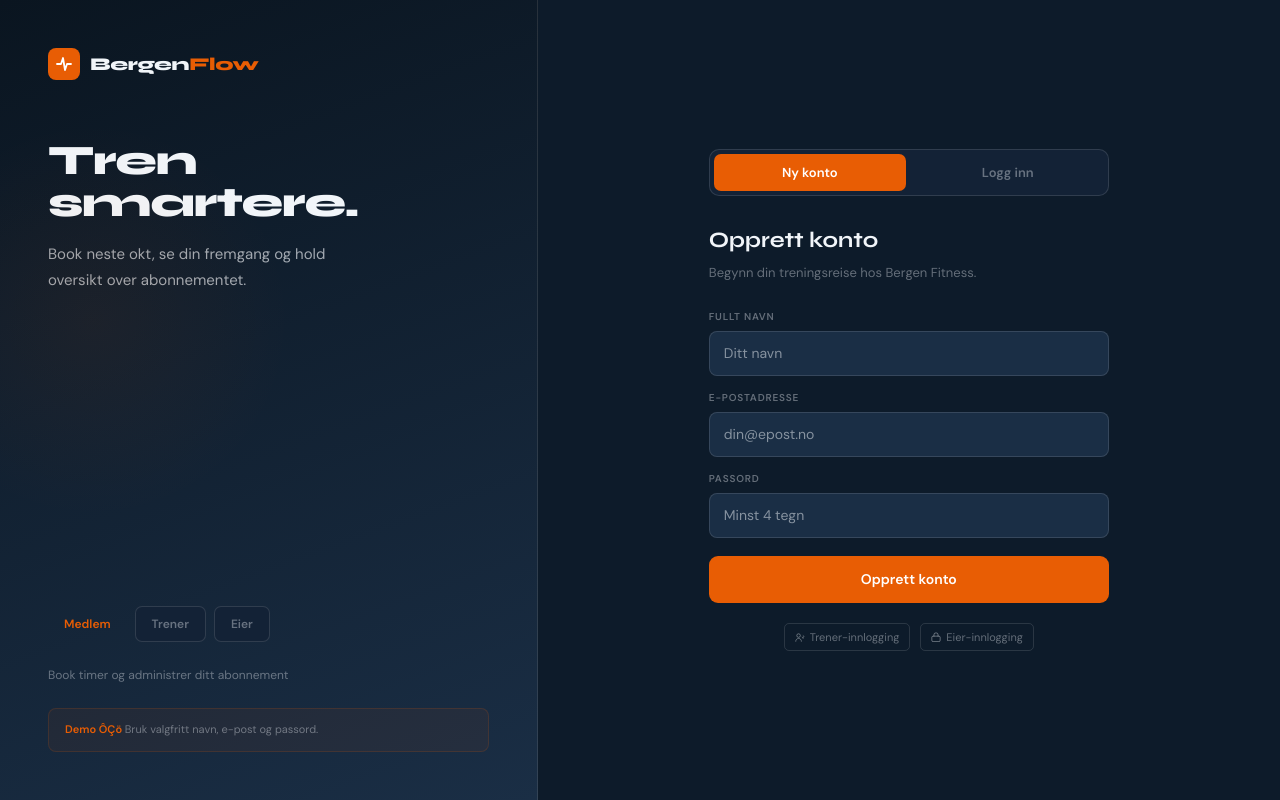
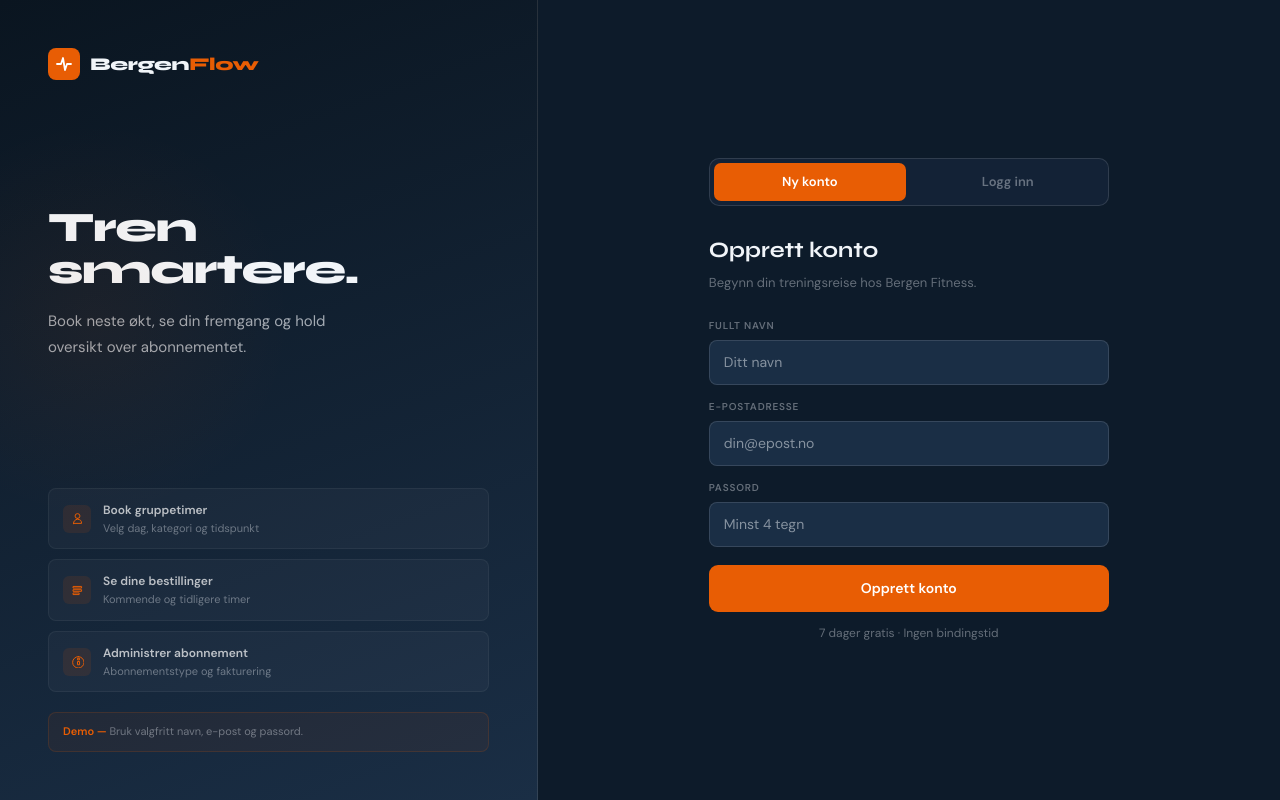
Before and after one commit to SloThdk/bergenflow, a Next.js app: page / in a window 1280 px wide. Built offline with nearby package versions, Linux system fonts and the light colour scheme.

Commit message:
Login: customer-only, no mode switcher — trainer/owner via Sloth Studio portal links

```diff
--- a/app/page.tsx
+++ b/app/page.tsx
@@ -2,99 +2,84 @@
 import { useState, useEffect } from "react";
 import { useRouter } from "next/navigation";
 
-type Mode = "member" | "trainer" | "owner";
-
 export default function LoginPage() {
   const router = useRouter();
-  const [mode, setMode]       = useState<Mode>("member");
-  const [name, setName]       = useState("");
-  const [email, setEmail]     = useState("");
+  const [authMode, setAuthMode] = useState<"signup" | "login">("signup");
+  const [name, setName]         = useState("");
+  const [email, setEmail]       = useState("");
   const [password, setPassword] = useState("");
-  const [error, setError]     = useState("");
-  const [loading, setLoading] = useState(false);
-  const [authMode, setAuthMode] = useState<"login"|"signup">("signup");
+  const [error, setError]       = useState("");
+  const [loading, setLoading]   = useState(false);
 
   useEffect(() => {
     try {
       if (sessionStorage.getItem("bf_member")) router.push("/dashboard");
-      if (sessionStorage.getItem("bf_trainer")) router.push("/trainer");
-      if (sessionStorage.getItem("bf_owner_bf")) router.push("/owner");
     } catch {}
   }, [router]);
 
   function handleSubmit(e: React.FormEvent) {
     e.preventDefault();
     setError("");
-    if (mode === "owner" && email.trim().toLowerCase() !== "owner@bergenfitness.no") {
-      setError("Ugyldig eierkonto. Bruk owner@bergenfitness.no");
-      return;
-    }
     if (!email.trim() || !password.trim()) { setError("Fyll inn alle felt."); return; }
-    if (mode === "member" && authMode === "signup" && !name.trim()) { setError("Skriv inn ditt navn."); return; }
-    if (password.length < 4) { setError("Passordet ma vaere minst 4 tegn."); return; }
+    if (authMode === "signup" && !name.trim()) { setError("Skriv inn ditt navn."); return; }
+    if (password.length < 4) { setError("Passordet må være minst 4 tegn."); return; }
     setLoading(true);
     setTimeout(() => {
       try {
-        if (mode === "member") {
-          sessionStorage.setItem("bf_member", JSON.stringify({ name: authMode === "signup" ? name.trim() : email.split("@")[0], email: email.trim(), plan: "Elite" }));
+        sessionStorage.setItem("bf_member", JSON.stringify({
+          name: authMode === "signup" ? name.trim() : email.split("@")[0],
+          email: email.trim(),
+          plan: "Elite",
+        }));
         router.push("/dashboard");
-        } else if (mode === "trainer") {
-          sessionStorage.setItem("bf_trainer", email.split("@")[0]);
-          router.push("/trainer");
-        } else {
-          sessionStorage.setItem("bf_owner_bf", "1");
-          router.push("/owner");
+      } catch {}
+    }, 500);
   }
-      } catch {}
-    }, 600);
-  }
-
-  const modeConfig = {
-    member:  { label: "Medlem",  desc: "Book timer og administrer ditt abonnement",    color: "var(--orange)" },
-    trainer: { label: "Trener",  desc: "Se timeplan og klasselistene dine",             color: "#7BA3C4" },
-    owner:   { label: "Eier",    desc: "Overvak treningssenter, inntekter og besokende", color: "#B8985A" },
-  };
-
-  const headlineMap = {
-    member:  { title: "Tren smartere.", sub: "Book neste okt, se din fremgang og hold oversikt over abonnementet." },
-    trainer: { title: "Din plan.", sub: "Alle dine klasser, deltakerlister og timeplan pa ett sted." },
-    owner:   { title: "Full oversikt.", sub: "Besokstall, inntekter og klassestatistikk ÔÇö alt i sanntid." },
-  };
-
-  const { title, sub } = headlineMap[mode];
 
   return (
     <div style={{ minHeight: "100vh", display: "flex", background: "var(--bg)" }}>
+
       {/* Left brand panel */}
       <div className="brand-panel" style={{ width: "42%", background: "linear-gradient(160deg, #0A1520 0%, #1A2E45 100%)", display: "flex", flexDirection: "column", justifyContent: "space-between", padding: "48px", borderRight: "1px solid var(--border-strong)", position: "relative", overflow: "hidden" }}>
         <div style={{ position: "absolute", top: "15%", left: "-20%", width: "400px", height: "400px", background: "radial-gradient(ellipse, rgba(232,93,4,0.06) 0%, transparent 70%)", pointerEvents: "none" }}/>
-        <div>
-          <div style={{ display: "flex", alignItems: "center", gap: "10px", marginBottom: "60px" }}>
+
+        <div style={{ display: "flex", alignItems: "center", gap: "10px" }}>
           <div style={{ width: "32px", height: "32px", background: "var(--orange)", borderRadius: "8px", display: "flex", alignItems: "center", justifyContent: "center" }}>
             <svg width="18" height="18" viewBox="0 0 18 18" fill="none"><path d="M2 9h4l2-6 2 12 2-6h4" stroke="#fff" strokeWidth="1.8" strokeLinecap="round" strokeLinejoin="round"/></svg>
           </div>
           <span style={{ fontFamily: "var(--font-syne)", fontSize: "18px", fontWeight: 800, letterSpacing: "-0.02em" }}>Bergen<span style={{ color: "var(--orange)" }}>Flow</span></span>
         </div>
-          <div style={{ fontFamily: "var(--font-syne)", fontSize: "clamp(32px, 3.5vw, 42px)", fontWeight: 800, lineHeight: 1.0, letterSpacing: "-0.03em", marginBottom: "18px", color: "var(--text)" }}>{title}</div>
-          <p style={{ fontSize: "15px", color: "var(--text-secondary)", lineHeight: 1.7, maxWidth: "300px" }}>{sub}</p>
+
+        <div>
+          <div style={{ fontFamily: "var(--font-syne)", fontSize: "clamp(32px, 3.5vw, 42px)", fontWeight: 800, lineHeight: 1.0, letterSpacing: "-0.03em", marginBottom: "18px" }}>Tren smartere.</div>
+          <p style={{ fontSize: "15px", color: "var(--text-secondary)", lineHeight: 1.7, maxWidth: "300px" }}>Book neste økt, se din fremgang og hold oversikt over abonnementet.</p>
+        </div>
+
+        <div>
+          <div style={{ display: "flex", flexDirection: "column", gap: "10px" }}>
+            {[
+              { icon: "M8 8a3 3 0 1 0 0-6 3 3 0 0 0 0 6zm-5 6a5 5 0 0 1 10 0H3z", label: "Book gruppetimer", desc: "Velg dag, kategori og tidspunkt" },
+              { icon: "M3 3h10v2H3zm0 4h10v2H3zm0 4h7v2H3z",                       label: "Se dine bestillinger", desc: "Kommende og tidligere timer" },
+              { icon: "M9 2a7 7 0 1 0 0 14A7 7 0 0 0 9 2zm1 10H8V8h2zm0-6H8V4h2z", label: "Administrer abonnement", desc: "Abonnementstype og fakturering" },
+            ].map(item => (
+              <div key={item.label} style={{ display: "flex", alignItems: "center", gap: "12px", padding: "12px 14px", background: "rgba(255,255,255,0.03)", border: "1px solid rgba(255,255,255,0.05)", borderRadius: "8px" }}>
+                <div style={{ width: "28px", height: "28px", borderRadius: "6px", background: "rgba(232,93,4,0.1)", display: "flex", alignItems: "center", justifyContent: "center", flexShrink: 0 }}>
+                  <svg width="13" height="13" viewBox="0 0 16 16" fill="none" style={{ color: "var(--orange)" }}>
+                    <path d={item.icon} stroke="currentColor" strokeWidth="1.2" strokeLinecap="round" strokeLinejoin="round" fill="none"/>
+                  </svg>
                 </div>
                 <div>
-          <div style={{ display: "flex", gap: "8px", marginBottom: "24px" }}>
-            {(Object.entries(modeConfig) as [Mode, typeof modeConfig[Mode]][]).map(([key, cfg]) => (
-              <button key={key} onClick={() => { setMode(key); setError(""); }} style={{
-                padding: "8px 16px", borderRadius: "7px", fontSize: "12px", fontWeight: 600,
-                background: mode === key ? `${cfg.color}18` : "var(--surface)",
-                border: `1px solid ${mode === key ? cfg.color + "44" : "var(--border-strong)"}`,
-                color: mode === key ? cfg.color : "var(--text-muted)",
-                transition: "all 0.12s", cursor: "pointer",
-              }}>{cfg.label}</button>
+                  <div style={{ fontSize: "12px", fontWeight: 600, color: "rgba(255,255,255,0.7)", marginBottom: "1px" }}>{item.label}</div>
+                  <div style={{ fontSize: "11px", color: "var(--text-muted)" }}>{item.desc}</div>
+                </div>
+              </div>
             ))}
           </div>
-          <p style={{ fontSize: "12px", color: "var(--text-muted)" }}>{modeConfig[mode].desc}</p>
-          <div style={{ marginTop: "24px", padding: "12px 16px", background: "rgba(232,93,4,0.06)", border: "1px solid rgba(232,93,4,0.15)", borderRadius: "8px" }}>
+
+          <div style={{ marginTop: "20px", padding: "10px 14px", background: "rgba(232,93,4,0.06)", border: "1px solid rgba(232,93,4,0.15)", borderRadius: "8px" }}>
             <p style={{ fontSize: "11px", color: "var(--text-muted)", lineHeight: 1.6 }}>
-              <span style={{ color: "var(--orange)", fontWeight: 600 }}>Demo ÔÇö </span>
-              {mode === "owner" ? "E-post: owner@bergenfitness.no, valgfritt passord." : "Bruk valgfritt navn, e-post og passord."}
+              <span style={{ color: "var(--orange)", fontWeight: 600 }}>Demo — </span>
+              Bruk valgfritt navn, e-post og passord.
             </p>
           </div>
         </div>
@@ -103,75 +88,56 @@ export default function LoginPage() {
       {/* Right form panel */}
       <div style={{ flex: 1, display: "flex", alignItems: "center", justifyContent: "center", padding: "48px 40px" }}>
         <div style={{ width: "100%", maxWidth: "400px" }}>
-          {mode === "member" && (
+
+          {/* Signup / Login tabs */}
           <div style={{ display: "flex", gap: "6px", marginBottom: "28px", background: "var(--surface)", border: "1px solid var(--border-strong)", borderRadius: "10px", padding: "4px" }}>
-              {(["signup","login"] as const).map(m => (
-                <button key={m} onClick={() => { setAuthMode(m); setError(""); }} style={{
-                  flex: 1, padding: "9px", borderRadius: "7px", fontSize: "13px", fontWeight: 600,
-                  background: authMode === m ? "var(--orange)" : "transparent",
-                  color: authMode === m ? "#fff" : "var(--text-muted)", border: "none", transition: "all 0.12s",
-                }}>
+            {(["signup", "login"] as const).map(m => (
+              <button key={m} onClick={() => { setAuthMode(m); setError(""); }}
+                style={{ flex: 1, padding: "9px", borderRadius: "7px", fontSize: "13px", fontWeight: 600, background: authMode === m ? "var(--orange)" : "transparent", color: authMode === m ? "#fff" : "var(--text-muted)", border: "none", transition: "all 0.12s" }}>
                 {m === "signup" ? "Ny konto" : "Logg inn"}
               </button>
             ))}
           </div>
-          )}
 
-          <h1 style={{ fontFamily: "var(--font-syne)", fontSize: "22px", fontWeight: 700, color: "var(--text)", marginBottom: "6px" }}>
-            {mode === "member" ? (authMode === "signup" ? "Opprett konto" : "Logg inn") : mode === "trainer" ? "Trener-innlogging" : "Eier-innlogging"}
+          <h1 style={{ fontFamily: "var(--font-syne)", fontSize: "22px", fontWeight: 700, marginBottom: "6px" }}>
+            {authMode === "signup" ? "Opprett konto" : "Logg inn"}
           </h1>
           <p style={{ fontSize: "13px", color: "var(--text-muted)", marginBottom: "26px" }}>
-            {mode === "member" && authMode === "signup" ? "Begynn din treningsreise hos Bergen Fitness." :
-             mode === "member" ? "Velkommen tilbake ÔÇö hva trener du i dag?" :
-             mode === "trainer" ? "Se dine klasser og deltakerlistene." :
-             "Full oversikt over treningssenteret."}
+            {authMode === "signup" ? "Begynn din treningsreise hos Bergen Fitness." : "Velkommen tilbake — hva trener du i dag?"}
           </p>
 
           <form onSubmit={handleSubmit} style={{ display: "flex", flexDirection: "column", gap: "14px" }}>
-            {mode === "member" && authMode === "signup" && (
+            {authMode === "signup" && (
               <div>
                 <label style={{ display: "block", fontSize: "10px", fontWeight: 700, color: "var(--text-muted)", textTransform: "uppercase", letterSpacing: "0.08em", marginBottom: "7px" }}>Fullt navn</label>
-                <input type="text" placeholder="Ditt navn" value={name} onChange={e => { setName(e.target.value); setError(""); }}/>
+                <input type="text" placeholder="Ditt navn" value={name} onChange={e => { setName(e.target.value); setError(""); }} />
               </div>
             )}
             <div>
               <label style={{ display: "block", fontSize: "10px", fontWeight: 700, color: "var(--text-muted)", textTransform: "uppercase", letterSpacing: "0.08em", marginBottom: "7px" }}>E-postadresse</label>
-              <input type="email" placeholder={mode === "owner" ? "owner@bergenfitness.no" : "din@epost.no"} value={email} onChange={e => { setEmail(e.target.value); setError(""); }}/>
+              <input type="email" placeholder="din@epost.no" value={email} onChange={e => { setEmail(e.target.value); setError(""); }} />
             </div>
             <div>
               <label style={{ display: "block", fontSize: "10px", fontWeight: 700, color: "var(--text-muted)", textTransform: "uppercase", letterSpacing: "0.08em", marginBottom: "7px" }}>Passord</label>
-              <input type="password" placeholder="Minst 4 tegn" value={password} onChange={e => { setPassword(e.target.value); setError(""); }}/>
+              <input type="password" placeholder="Minst 4 tegn" value={password} onChange={e => { setPassword(e.target.value); setError(""); }} />
             </div>
-            {error && <p style={{ fontSize: "12px", color: "#ef4444", padding: "8px 12px", background: "rgba(239,68,68,0.08)", borderRadius: "6px", border: "1px solid rgba(239,68,68,0.2)" }}>{error}</p>}
-            <button type="submit" disabled={loading} style={{
-              background: loading ? "var(--surface-2)" : "var(--orange)", color: loading ? "var(--text-muted)" : "#fff",
-              borderRadius: "9px", padding: "13px", fontSize: "14px", fontWeight: 700,
-              display: "flex", alignItems: "center", justifyContent: "center", gap: "8px",
-              transition: "all 0.15s", marginTop: "4px",
-            }}>
-              {loading ? <><svg width="13" height="13" viewBox="0 0 24 24" fill="none" style={{ animation: "spin 0.7s linear infinite" }}><circle cx="12" cy="12" r="10" stroke="currentColor" strokeWidth="2" strokeDasharray="32" strokeDashoffset="12" strokeLinecap="round"/></svg>Venter...</> :
-               mode === "member" && authMode === "signup" ? "Opprett konto" :
-               mode === "member" ? "Logg inn" :
-               mode === "trainer" ? "G├Ñ til timeplan" : "G├Ñ til oversikt"}
+            {error && (
+              <p style={{ fontSize: "12px", color: "#f87171", padding: "8px 12px", background: "rgba(248,113,113,0.08)", borderRadius: "6px", border: "1px solid rgba(248,113,113,0.2)" }}>{error}</p>
+            )}
+            <button type="submit" disabled={loading}
+              style={{ background: loading ? "var(--surface-2)" : "var(--orange)", color: loading ? "var(--text-muted)" : "#fff", borderRadius: "9px", padding: "13px", fontSize: "14px", fontWeight: 700, display: "flex", alignItems: "center", justifyContent: "center", gap: "8px", transition: "all 0.15s", marginTop: "4px" }}>
+              {loading
+                ? <><svg width="13" height="13" viewBox="0 0 24 24" fill="none" style={{ animation: "spin 0.7s linear infinite" }}><circle cx="12" cy="12" r="10" stroke="currentColor" strokeWidth="2" strokeDasharray="32" strokeDashoffset="12" strokeLinecap="round"/></svg>Venter...</>
+                : authMode === "signup" ? "Opprett konto" : "Logg inn"}
             </button>
           </form>
 
-          {mode === "member" && (
-            <div style={{ marginTop: "20px", display: "flex", gap: "10px", justifyContent: "center" }}>
-              <button onClick={() => { setMode("trainer"); setError(""); }} style={{ fontSize: "11px", color: "var(--text-muted)", padding: "5px 10px", borderRadius: "5px", border: "1px solid var(--border-strong)", display: "flex", alignItems: "center", gap: "5px" }}>
-                <svg width="10" height="10" viewBox="0 0 14 14" fill="none"><circle cx="5" cy="5" r="2.5" stroke="currentColor" strokeWidth="1.3"/><path d="M1 13c0-2.2 1.8-4 4-4s4 1.8 4 4" stroke="currentColor" strokeWidth="1.3" strokeLinecap="round"/><path d="M10 7c.8.3 1.5 1.1 1.5 2" stroke="currentColor" strokeWidth="1.2" strokeLinecap="round"/><path d="M11.5 5a1.5 1.5 0 0 1 0 2.8" stroke="currentColor" strokeWidth="1.1" strokeLinecap="round"/></svg>
-                Trener-innlogging
-              </button>
-              <button onClick={() => { setMode("owner"); setError(""); }} style={{ fontSize: "11px", color: "var(--text-muted)", padding: "5px 10px", borderRadius: "5px", border: "1px solid var(--border-strong)", display: "flex", alignItems: "center", gap: "5px" }}>
-                <svg width="10" height="10" viewBox="0 0 12 12" fill="none"><rect x="1" y="5" width="10" height="6.5" rx="1.5" stroke="currentColor" strokeWidth="1.2"/><path d="M3.5 5V3.5a2.5 2.5 0 0 1 5 0V5" stroke="currentColor" strokeWidth="1.2" strokeLinecap="round"/></svg>
-                Eier-innlogging
-              </button>
-            </div>
+          {authMode === "signup" && (
+            <p style={{ color: "var(--text-muted)", fontSize: "12px", textAlign: "center", marginTop: "12px" }}>7 dager gratis · Ingen bindingstid</p>
           )}
         </div>
       </div>
 
-      {/* Mobile logo */}
       <style>{`
         @media (max-width: 768px) { .brand-panel { display: none !important; } }
       `}</style>
```
Lines whose indentation alone changed are shown as unchanged.
